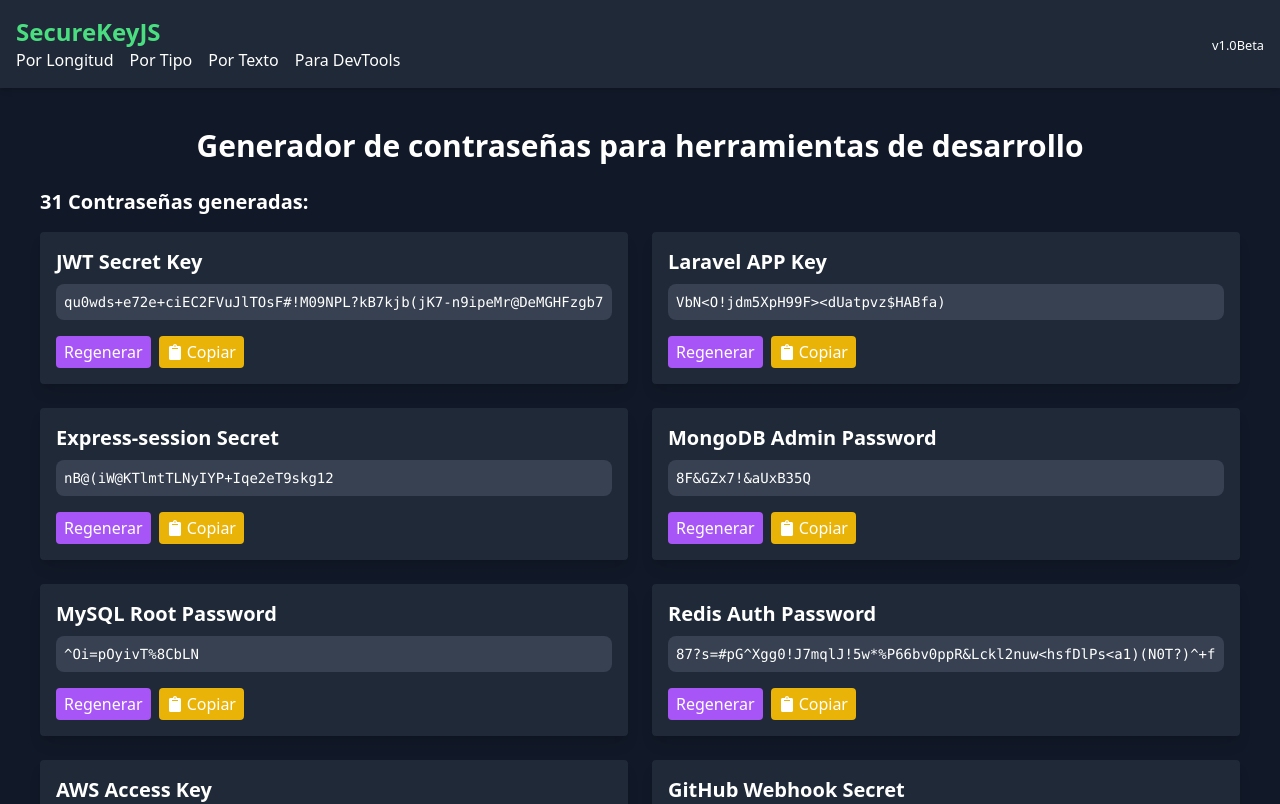
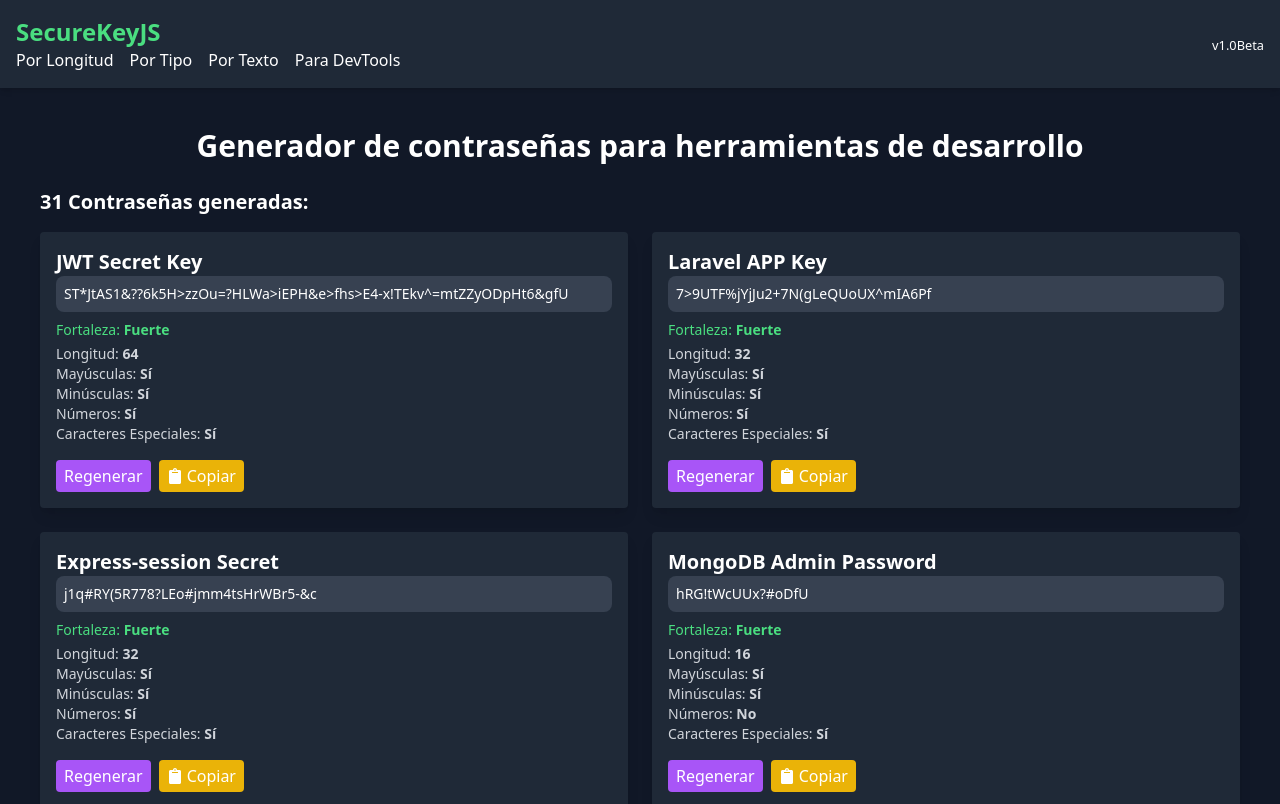
Before and after one commit to maximovj/securekeyjs, a React (Vite) app: page /password-dev-tool in a window 1280 px wide. Shown: the top 804 px of the page. Built offline with nearby package versions, Linux system fonts and the light colour scheme.

Commit message:
* Se agrega información extra para contrasenhas para herramientas de desarrollo

```diff
--- a/src/pages/PasswordDevTool.jsx
+++ b/src/pages/PasswordDevTool.jsx
@@ -49,21 +49,47 @@ const generatePassword = (length) => {
 const DevToolPasswordGenerator = () => {
     const [passwords, setPasswords] = useState([]);
 
-    useEffect(() => {
-        // Generar contraseñas automáticamente al cargar la página
-        const generatedPasswords = devTools.map(tool => ({
-            name: tool.name,
-            password: generatePassword(tool.length),
-            length: tool.length,
-        }));
-        setPasswords(generatedPasswords);
-    }, []);
+    // Función para evaluar la fortaleza de la contraseña
+    const evaluateStrength = (password) => {
+        let strength = 'Débil';
+        const lengthCriteria = password.length >= 12;
+        const numberCriteria = /[0-9]/.test(password);
+        const lowercaseCriteria = /[a-z]/.test(password);
+        const uppercaseCriteria = /[A-Z]/.test(password);
+        const specialCharCriteria = /[!@#$%^&*()_\-+=<>?]/.test(password);
+
+        const criteriaMet = [lengthCriteria, numberCriteria, lowercaseCriteria, uppercaseCriteria, specialCharCriteria].filter(Boolean).length;
+
+        if (criteriaMet >= 4) {
+            strength = 'Fuerte';
+        } else if (criteriaMet === 3) {
+            strength = 'Media';
+        }
+
+        return strength;
+    };
+
+    // Función para generar la información de una contraseña
+    const generatePasswordInfo = (devTool) => {
+        const newPassword = generatePassword(devTool.length);
+        return {
+            ...devTool,
+            password: newPassword,
+            strength: evaluateStrength(newPassword),
+            length: newPassword.length,
+            generatedAt: new Date().toLocaleString(),
+            includesUppercase: /[A-Z]/.test(newPassword),
+            includesLowercase: /[a-z]/.test(newPassword),
+            includesNumbers: /[0-9]/.test(newPassword),
+            includesSpecialChars: /[!@#$%^&*()_\-+=<>?]/.test(newPassword),
+        };
+    };
 
     const regeneratePassword = (index) => {
-        const newPassword = generatePassword(passwords[index].length);
+        const newPassword = generatePasswordInfo(passwords[index]);
         setPasswords(prevPasswords => {
             const updatedPasswords = [...prevPasswords];
-            updatedPasswords[index].password = newPassword;
+            updatedPasswords[index] = newPassword;
             return updatedPasswords;
         });
     };
@@ -72,6 +98,12 @@ const DevToolPasswordGenerator = () => {
         navigator.clipboard.writeText(password);
         alert('Contraseña copiada al portapapeles!');
     };
+
+    useEffect(() => {
+        // Generar contraseñas automáticamente al cargar la página
+        const generatedPasswords = devTools.map(tool => generatePasswordInfo(tool));
+        setPasswords(generatedPasswords);
+    }, []);
 
     return (
         <Container>
@@ -83,7 +115,17 @@ const DevToolPasswordGenerator = () => {
                         <div key={index} className="bg-gray-800 p-4 rounded shadow-lg flex flex-col justify-between">
                             <div>
                                 <h2 className="text-xl font-bold">{tool.name}</h2>
-                                <p className="mt-2 break-words bg-gray-700 p-2 rounded-lg text-sm font-mono">{tool.password}</p>
+                                <p className="break-words text-sm p-2 bg-gray-700 w-full rounded-lg">
+                                    {tool.password}
+                                </p>
+                                <p className={`mt-2 text-sm ${tool.strength === 'Fuerte' ? 'text-green-400' : tool.strength === 'Media' ? 'text-yellow-400' : 'text-red-400'}`}>
+                                    Fortaleza: <span className="font-bold">{tool.strength}</span>
+                                </p>
+                                <p className="mt-1 text-gray-300 text-sm">Longitud: <span className="font-bold">{tool.length}</span></p>
+                                <p className="text-gray-300 text-sm">Mayúsculas: <span className="font-bold">{tool.includesUppercase ? 'Sí' : 'No'}</span></p>
+                                <p className="text-gray-300 text-sm">Minúsculas: <span className="font-bold">{tool.includesLowercase ? 'Sí' : 'No'}</span></p>
+                                <p className="text-gray-300 text-sm">Números: <span className="font-bold">{tool.includesNumbers ? 'Sí' : 'No'}</span></p>
+                                <p className="text-gray-300 text-sm">Caracteres Especiales: <span className="font-bold">{tool.includesSpecialChars ? 'Sí' : 'No'}</span></p>
                             </div>
                             <div className="mt-4 flex flex-col sm:flex-row gap-2">
                                 <button
```
